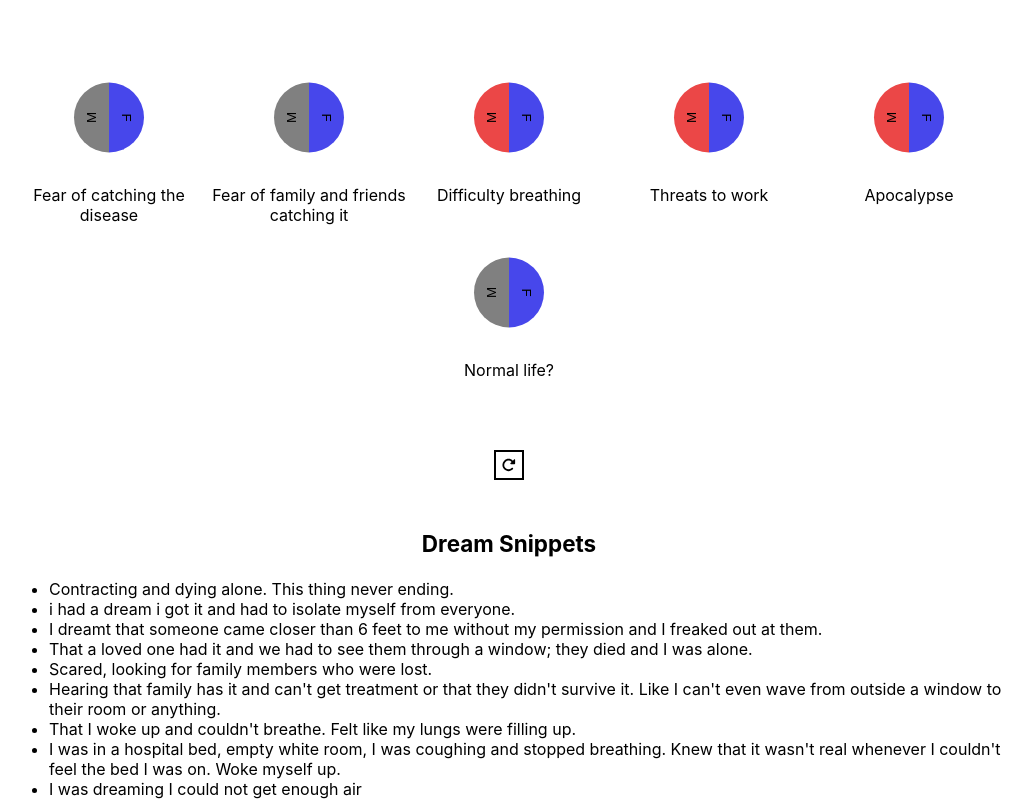
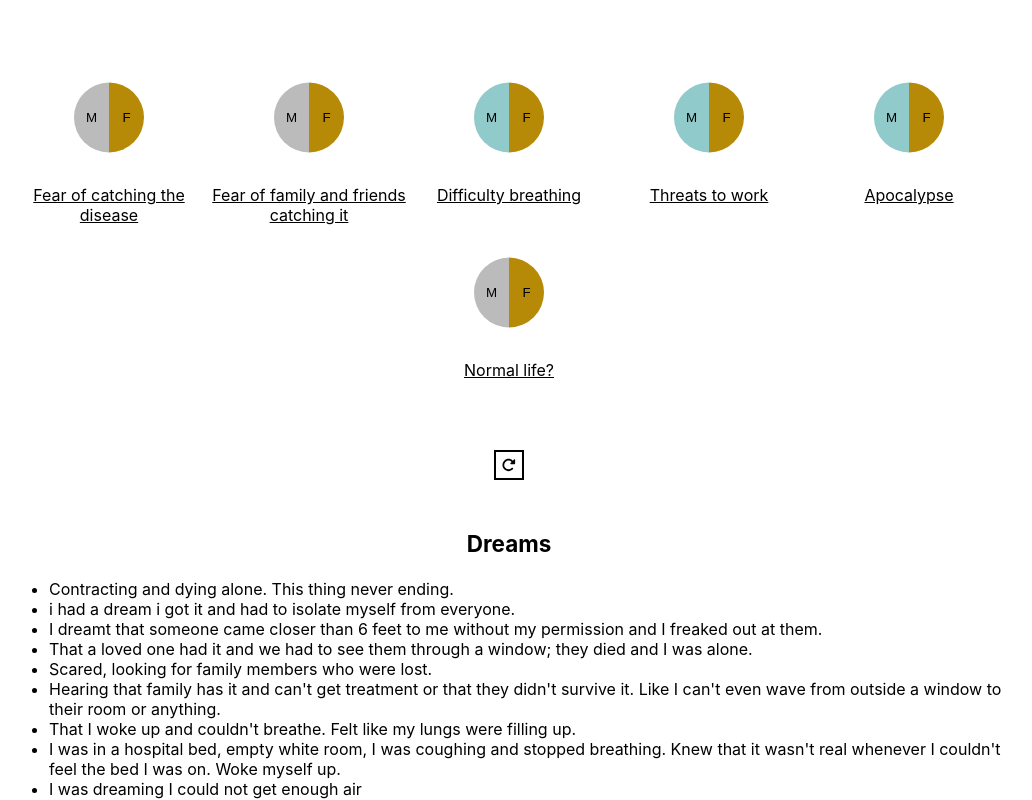
Before and after one commit to dreamcloudapp/survey-vis-dreams-2020, a React (Create React App) app: page / in a window 1280 px wide. Shown: the top 800 px of the page, without its empty margins (131-1163 px from the left). Built offline with nearby package versions, Linux system fonts and the light colour scheme.

Commit message:
style: styling fixes

```diff
--- a/src/App.css
+++ b/src/App.css
@@ -30,6 +30,7 @@ button.child-card__button {
   max-width: 200px;
   display: block;
   height: 50px;
+  text-decoration: underline;
   /* background-color: antiquewhite; */
 }
 
--- a/src/App.tsx
+++ b/src/App.tsx
@@ -102,7 +102,7 @@ function App({ data, darkMode }: AppProps) {
 
       <div className="App__selected-theme">
         <h3 className="App__selected-theme__name">
-          <span>{selectedTheme || "Dream Snippets"}</span>
+          <span>{selectedTheme || "Dreams"}</span>
           {selectedGender && (
             <span style={{ marginLeft: 10 }}>
               {selectedGender === "M" ? "(Male dreams)" : "(Female dreams)"}
@@ -153,6 +153,9 @@ const semiCircleStyle = {
   marginBottom: 50,
 };
 
+const MALE_COLOR = "#90CACA";
+const FEMALE_COLOR = "#B68A07";
+
 function ButtonCircleWithTwoClickableHalves({
   leftText,
   rightText,
@@ -173,12 +176,17 @@ function ButtonCircleWithTwoClickableHalves({
           }}
           style={{
             ...semiCircleStyle,
-            backgroundColor: leftDisabled ? "grey" : "hsl(0, 80%, 60%)",
+            backgroundColor: leftDisabled ? "#BBB" : MALE_COLOR,
             transform: "translate(25%) rotate(270deg)",
             cursor: leftDisabled ? "not-allowed" : "pointer",
           }}
         >
-          <div className="button-circle-with-two-clickable-halves__left-half__inner">
+          <div
+            style={{
+              transform: "rotate(90deg)",
+            }}
+            className="button-circle-with-two-clickable-halves__left-half__inner"
+          >
             <div className="button-circle-with-two-clickable-halves__left-half__inner__text">
               <span>{leftText}</span>
             </div>
@@ -191,13 +199,18 @@ function ButtonCircleWithTwoClickableHalves({
           }}
           style={{
             ...semiCircleStyle,
-            backgroundColor: rightDisabled ? "grey" : "hsl(240, 80%, 60%)",
+            backgroundColor: rightDisabled ? "#BBB" : FEMALE_COLOR,
             transform: "translate(-25%) rotate(90deg)",
             cursor: rightDisabled ? "not-allowed" : "pointer",
           }}
         >
           <div className="button-circle-with-two-clickable-halves__right-half__inner">
-            <div className="button-circle-with-two-clickable-halves__right-half__inner__text">
+            <div
+              style={{
+                transform: "rotate(-90deg)",
+              }}
+              className="button-circle-with-two-clickable-halves__right-half__inner__text"
+            >
               <span>{rightText}</span>
             </div>
           </div>
```
